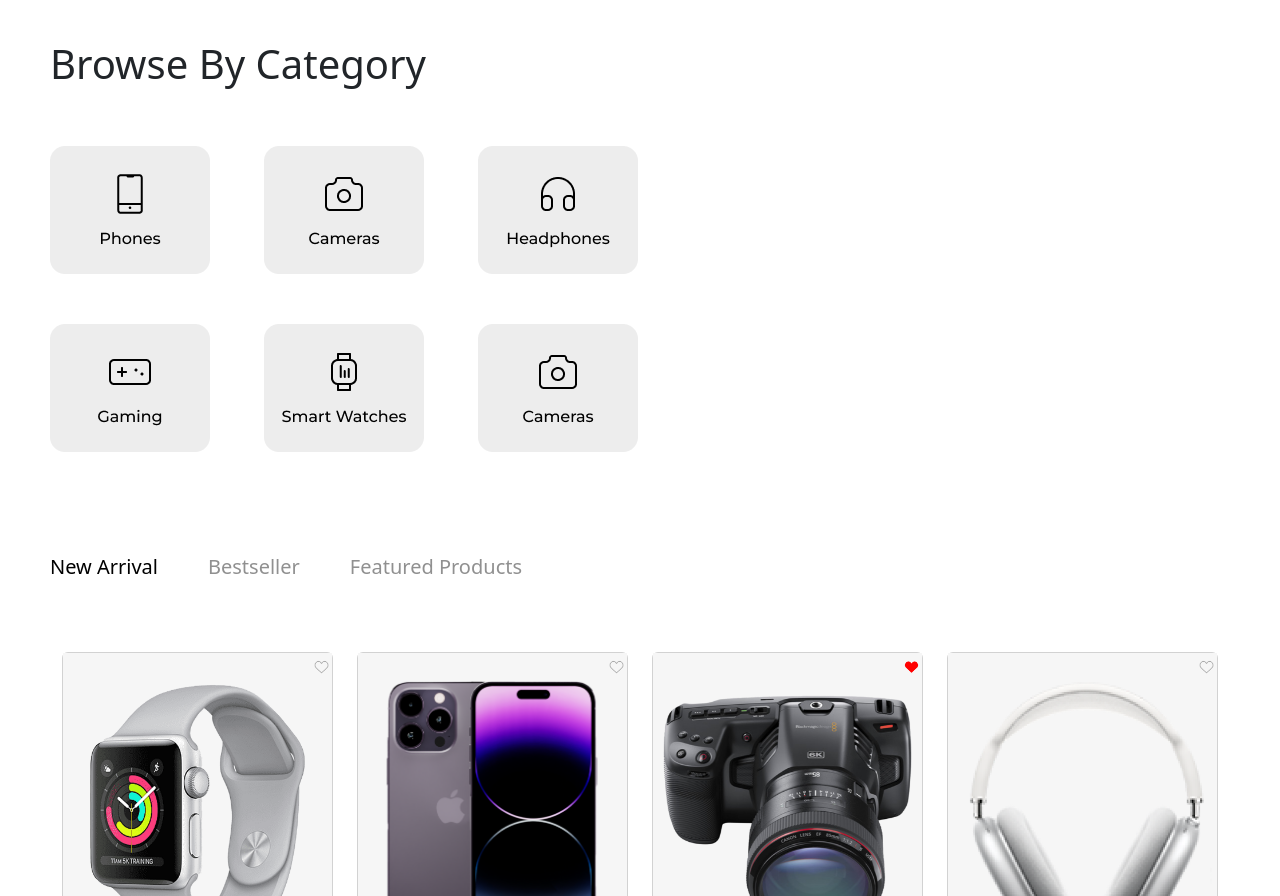
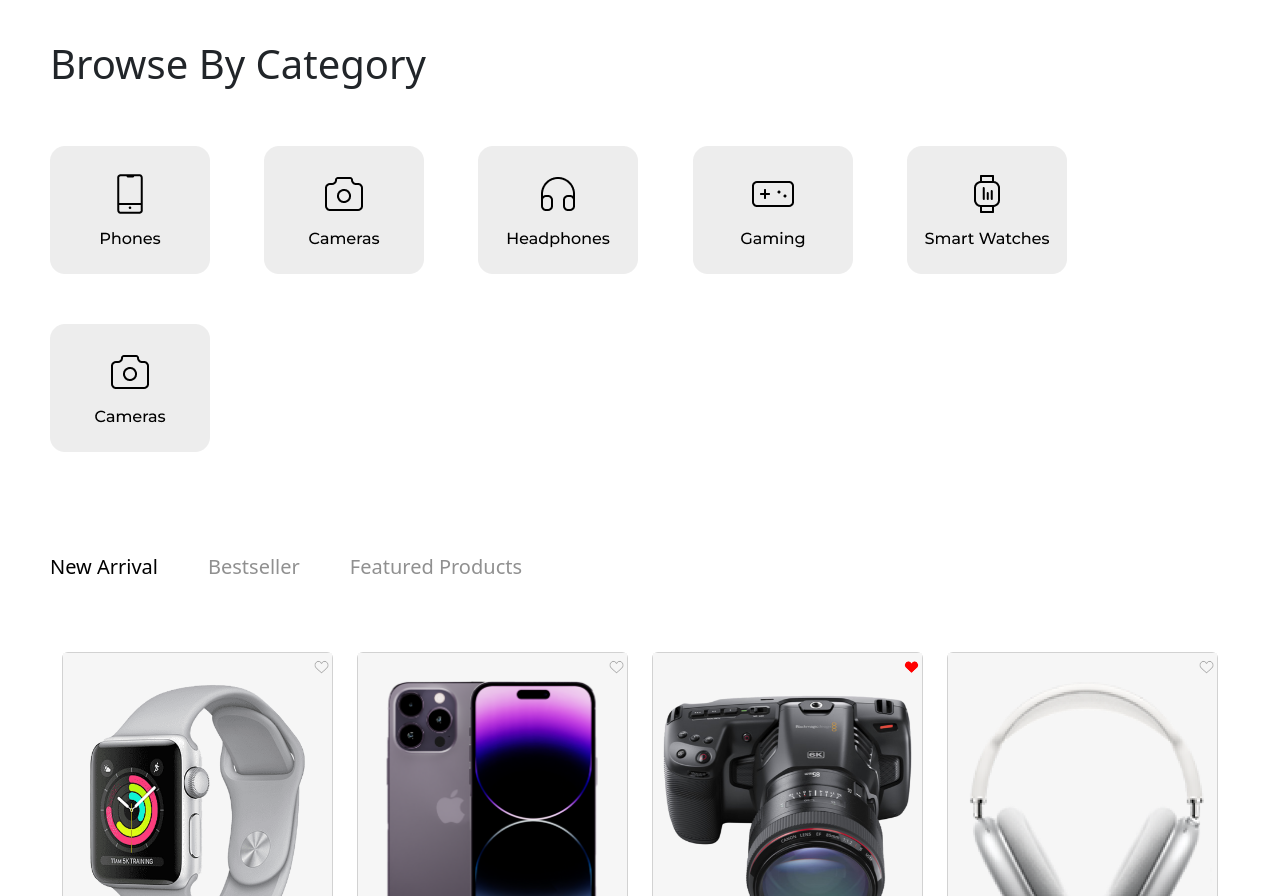
Before and after one commit to Salma93234/Fashion_Quest, a plain HTML site: page index.html in a window 1280 px wide. Shown: the part 1440-2336 px from the top of the page. Drawn offline with nearby package versions, Linux system fonts and the light colour scheme.

Commit message:
second commit

```diff
--- a/index.html
+++ b/index.html
@@ -163,7 +163,7 @@
 
 <h1 class="catagory">Browse By Category</h1>
 <div>
-  <div class="catagory-margin col-sm-6">
+  <div class="catagory-margin ">
     <img class="catagory" src="resources/Category Card (1).png" alt="">
     <img class="catagory" src="resources/Category Card (2).png" alt="">
     <img class="catagory" src="resources/Category Card (3).png" alt="">
```
